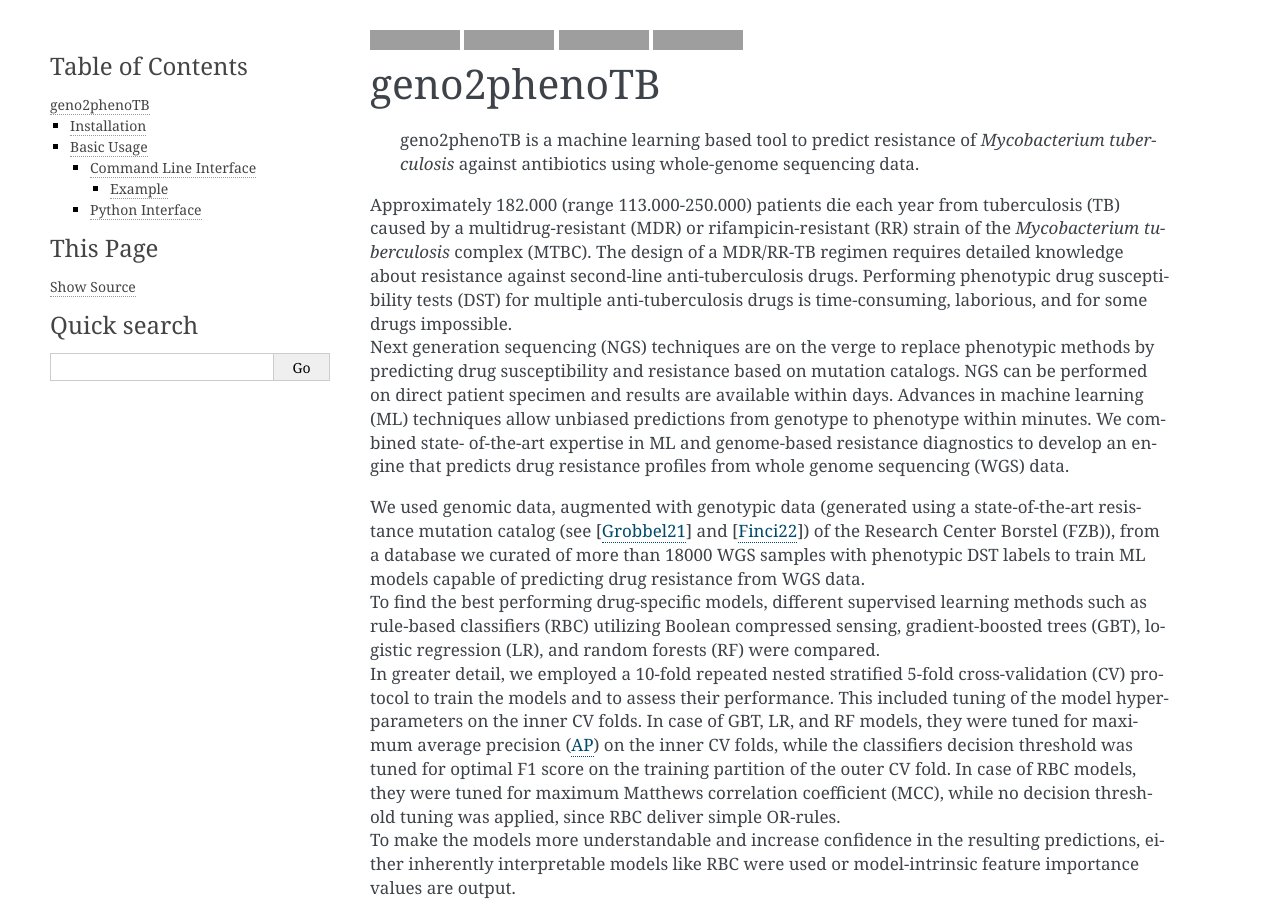
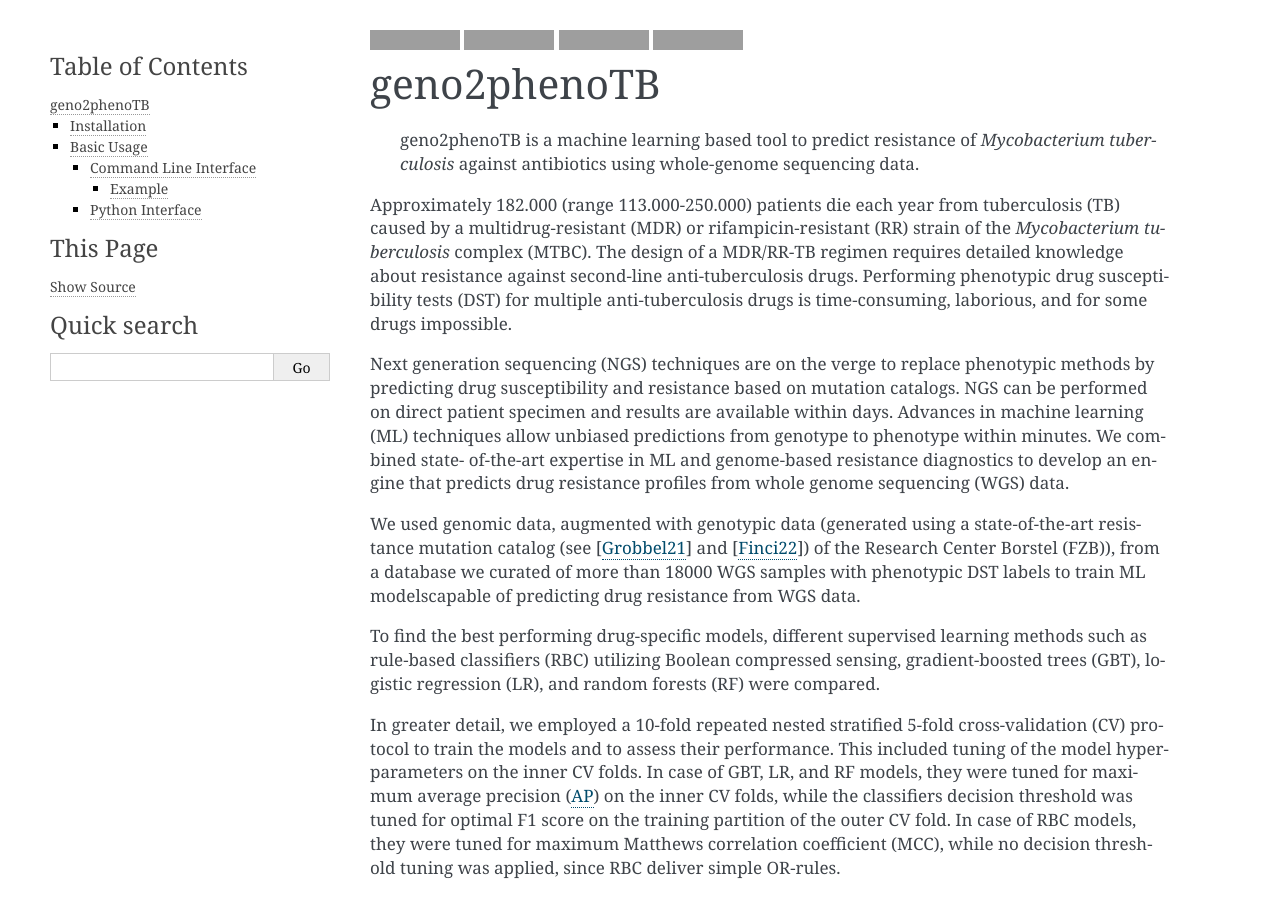
Before and after one commit to msmdev/geno2phenoTB, a Sphinx documentation site: the page built from docs/readme.rst, in a window 1280 px wide and 900 px high, cut to the strip 0-900 px from the top of the window. Built offline with Sphinx 7.4.7, drawn with Linux system fonts in a browser that asks for light colours; grey boxes are pictures that could not be loaded.

```diff
--- a/README.rst
+++ b/README.rst
@@ -16,10 +16,6 @@
     :alt: Citation count
     :target: https://juleskreuer.eu/projekte/citation-badge/
 
-.. |br| raw:: html
-
-  <br/>
-
 ============
 geno2phenoTB
 ============
@@ -40,23 +37,27 @@ techniques allow unbiased predictions from genotype to phenotype within minutes.
 of-the-art expertise in ML and genome-based resistance diagnostics to develop an engine that
 predicts drug resistance profiles from whole genome sequencing (WGS) data.
 
-We used genomic data, augmented with genotypic data (generated using a state-of-the-art resistance
-mutation catalog (see [Grobbel21_] and [Finci22_]) of the Research Center Borstel (FZB)), from a
-database we curated of more than 18000 WGS samples with phenotypic DST labels to train ML models
-capable of predicting drug resistance from WGS data. |br|
+We used genomic data, augmented with genotypic data (generated using a state-of-the-art
+resistance mutation catalog (see [Grobbel21_] and [Finci22_]) of the Research Center Borstel
+(FZB)), from a database we curated of more than 18000 WGS samples with phenotypic DST labels to
+train ML modelscapable of predicting drug resistance from WGS data.
+
 To find the best performing drug-specific models, different supervised learning methods such as
 rule-based classifiers (RBC) utilizing Boolean compressed sensing, gradient-boosted trees (GBT),
-logistic regression (LR), and random forests (RF) were compared. |br|
+logistic regression (LR), and random forests (RF) were compared.
+
 In greater detail, we employed a 10-fold repeated nested stratified 5-fold cross-validation (CV)
 protocol to train the models and to assess their performance. This included tuning of the model
 hyper-parameters on the inner CV folds. In case of GBT, LR, and RF models, they were tuned for
 maximum average precision (AP_) on the inner CV folds, while the classifiers decision threshold
 was tuned for optimal F1 score on the training partition of the outer CV fold. In case of RBC
 models, they were tuned for maximum Matthews correlation coefficient (MCC), while no decision
-threshold tuning was applied, since RBC deliver simple OR-rules. |br|
+threshold tuning was applied, since RBC deliver simple OR-rules.
+
 To make the models more understandable and increase confidence in the resulting predictions,
 either inherently interpretable models like RBC were used or model-intrinsic feature importance
-values are output. |br|
+values are output.
+
 Results for 5 first-generation drugs (ethambutol, isoniazid, pyrazinamide, rifampicin,
 streptomycin) and 7 second-generation drugs (amikacin, capreomycin, cycloserine, fluoroquinolones,
 kanamycin, paraaminosalicylic acid, thioamides) show that the trained prediction models exhibit
@@ -108,7 +110,7 @@ installing geno2phenoTB via pip:
     # Installation
     pip install geno2phenoTB
 
-For the installation directly from the source, please refer to the `installation documentation`.
+For the installation directly from the source, please refer to the `installation documentation`_.
 
 .. _tests/g2p-test.yaml: https://github.com/msmdev/geno2phenoTB/blob/main/tests/g2p-test.yaml
 
@@ -188,7 +190,7 @@ The CLI offers two modes. The run mode is used to preprocess the data and predic
                             the flag is not set, predictions for all drugs will be
                             performed.
 
-More advanced applications of the CLI are available and can be found in the `CLI documentation`.
+More advanced applications of the CLI are available and can be found in the `CLI documentation`_.
 
 Example
 *******
--- a/docs/index.rst
+++ b/docs/index.rst
@@ -1,5 +1,5 @@
 .. include:: ../README.rst
-    :end-line: 41
+    :end-line: 38
 
 .. include:: _key_contributors.rst
 
--- a/docs/readme.rst
+++ b/docs/readme.rst
@@ -1,3 +1,3 @@
 .. _readme:
 .. include:: ../README.rst
-    :end-line: 249
+    :end-line: 255
```
Also changed, not shown: other parts of README.rst (+11 -5 lines).
